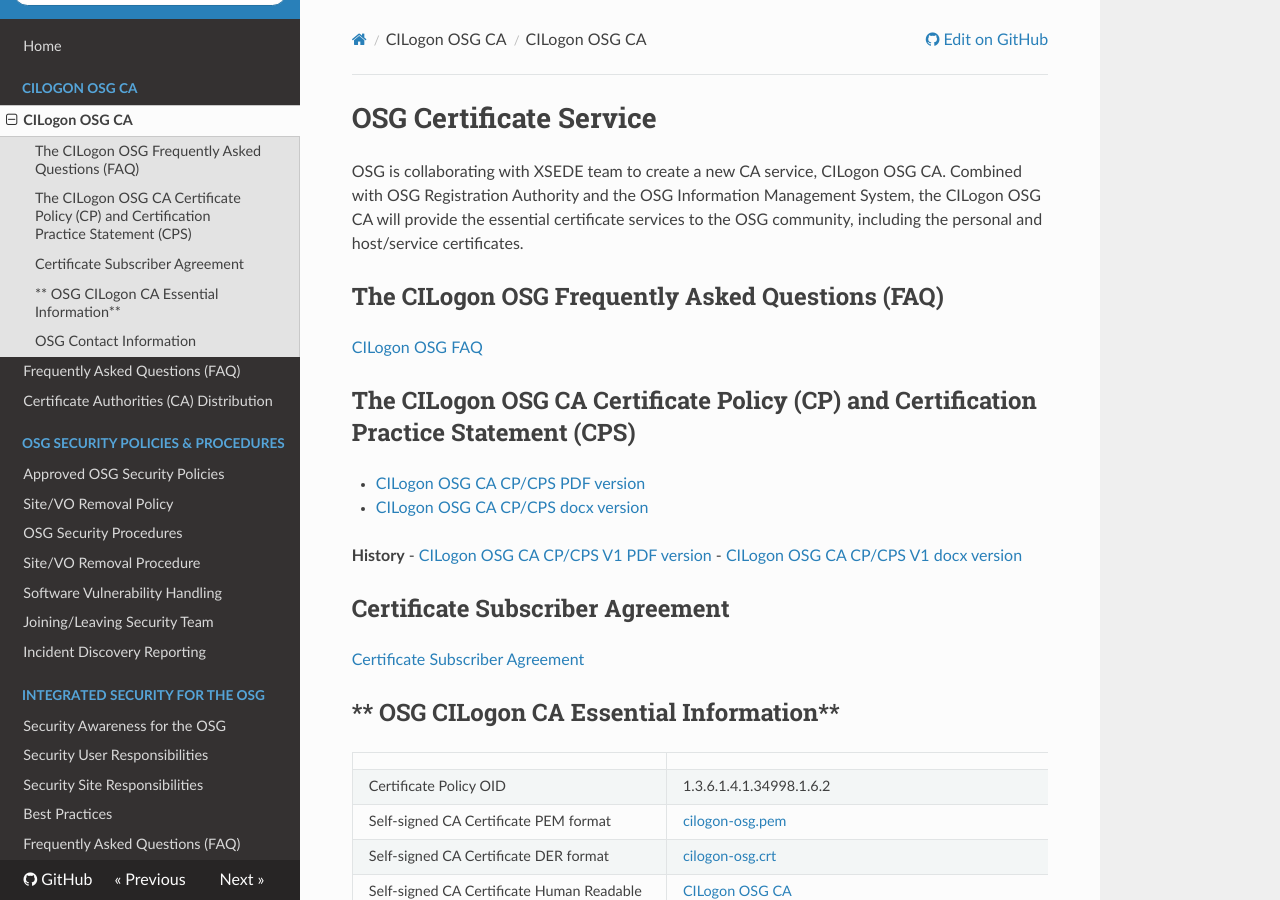
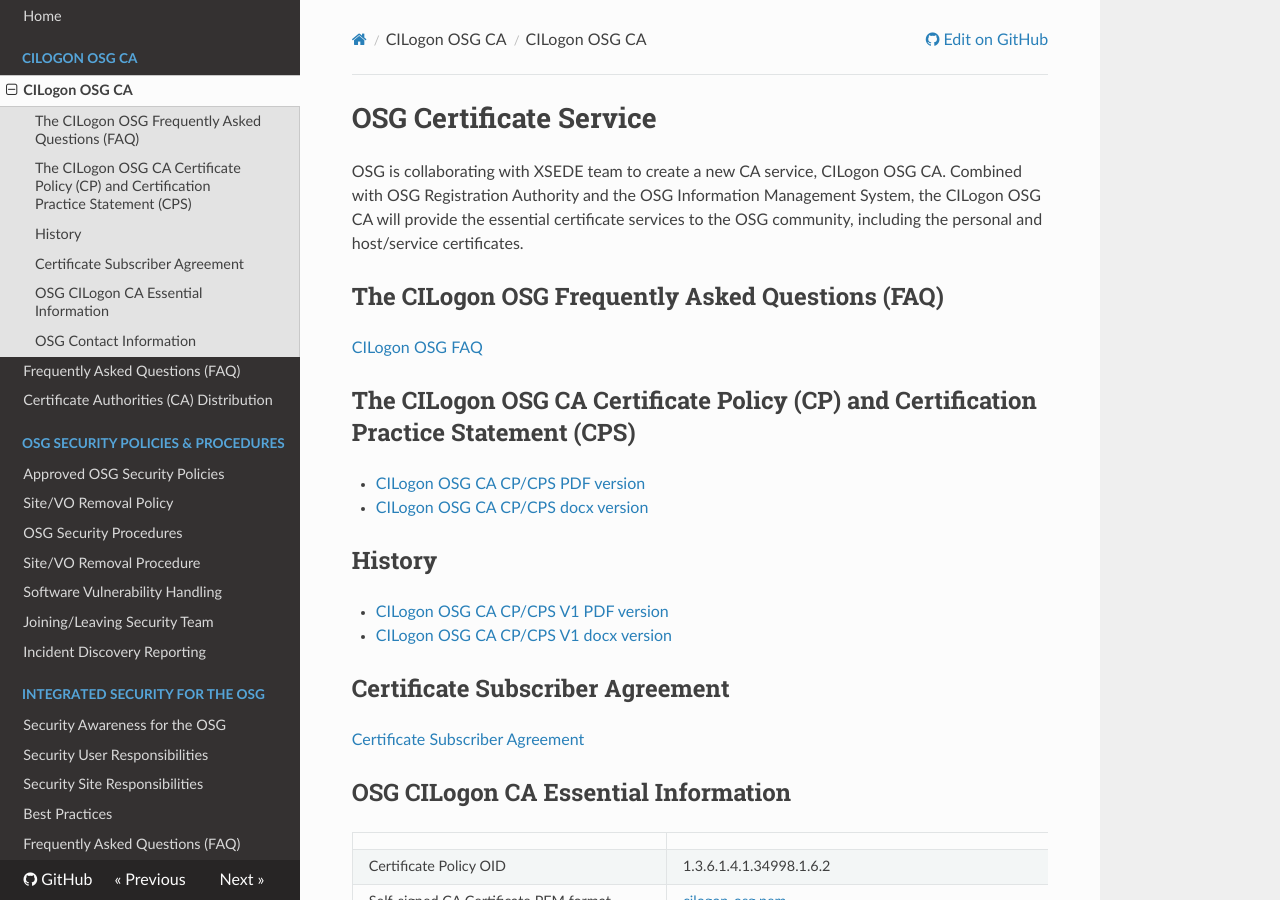
Before and after one commit to opensciencegrid/security, an MkDocs documentation site: the page built from docs/OSGCertificateService.md, in a window 1280 px wide and 900 px high. Built offline with MkDocs 1.6.1, drawn with Linux system fonts in a browser that asks for light colours; nearby versions of some CDN libraries; old or Windows-style settings are respelled for this version of MkDocs.

Commit message:
Update OSGCertificateService.md

```diff
--- a/docs/OSGCertificateService.md
+++ b/docs/OSGCertificateService.md
@@ -1,27 +1,26 @@
-**OSG Certificate Service**
-===========================
+# OSG Certificate Service
 
 OSG is collaborating with XSEDE team to create a new CA service, CILogon OSG CA. Combined with OSG Registration Authority and the OSG Information Management System, the CILogon OSG CA will provide the essential certificate services to the OSG community, including the personal and host/service certificates.
 
-**The CILogon OSG Frequently Asked Questions (FAQ)**
-----------------------------------------------------
+## The CILogon OSG Frequently Asked Questions (FAQ)
+
 [CILogon OSG FAQ](CILogonOSGFAQ)
 
-**The CILogon OSG CA Certificate Policy (CP) and Certification Practice Statement (CPS)**
------------------------------------------------------------------------------------------
+## The CILogon OSG CA Certificate Policy (CP) and Certification Practice Statement (CPS)
+
 - [CILogon OSG CA CP/CPS PDF version](cilogonosgca/CILogonOSGCPCPS.pdf)
 - [CILogon OSG CA CP/CPS docx version](cilogonosgca/CILogonOSGCPCPS_V2.docx)
 
-**History**
+## History
+
 - [CILogon OSG CA CP/CPS V1 PDF version](cilogonosgca/CILogonOSGCPCPS_V1.pdf)
 - [CILogon OSG CA CP/CPS V1 docx version](cilogonosgca/ILogonOSGCPCPS_Final_V1.docx)
 
-**Certificate Subscriber Agreement**
-------------------------------------
+## Certificate Subscriber Agreement
+
 [Certificate Subscriber Agreement](cilogonosgca/IGTF_CERTIFICATE_SUBSCRIBER_AGREEMENT.pdf)
 
-** OSG CILogon CA Essential Information**
------------------------------------------
+## OSG CILogon CA Essential Information
 |                                            |                                                                       |
 |--------------------------------------------|-----------------------------------------------------------------------|
 | Certificate Policy OID                     | 1.3.6.1.4.1.34998.1.6.2                                               |
@@ -40,8 +39,7 @@
 | OpenSSL 1.0 hash value                     | 70d35895                                                              |
 | SHA-1 Fingerprint                          | 5C:5C:24:5C:2F:05:24:EC:24:45:8D:5B:D8:F2:82:9B:EE:68:22:A8           |
 
-**OSG Contact Information**
----------------------------
+## OSG Contact Information
 
 The CP/CPS is managed by OSG Security Officer and can be reached at:
 
```
